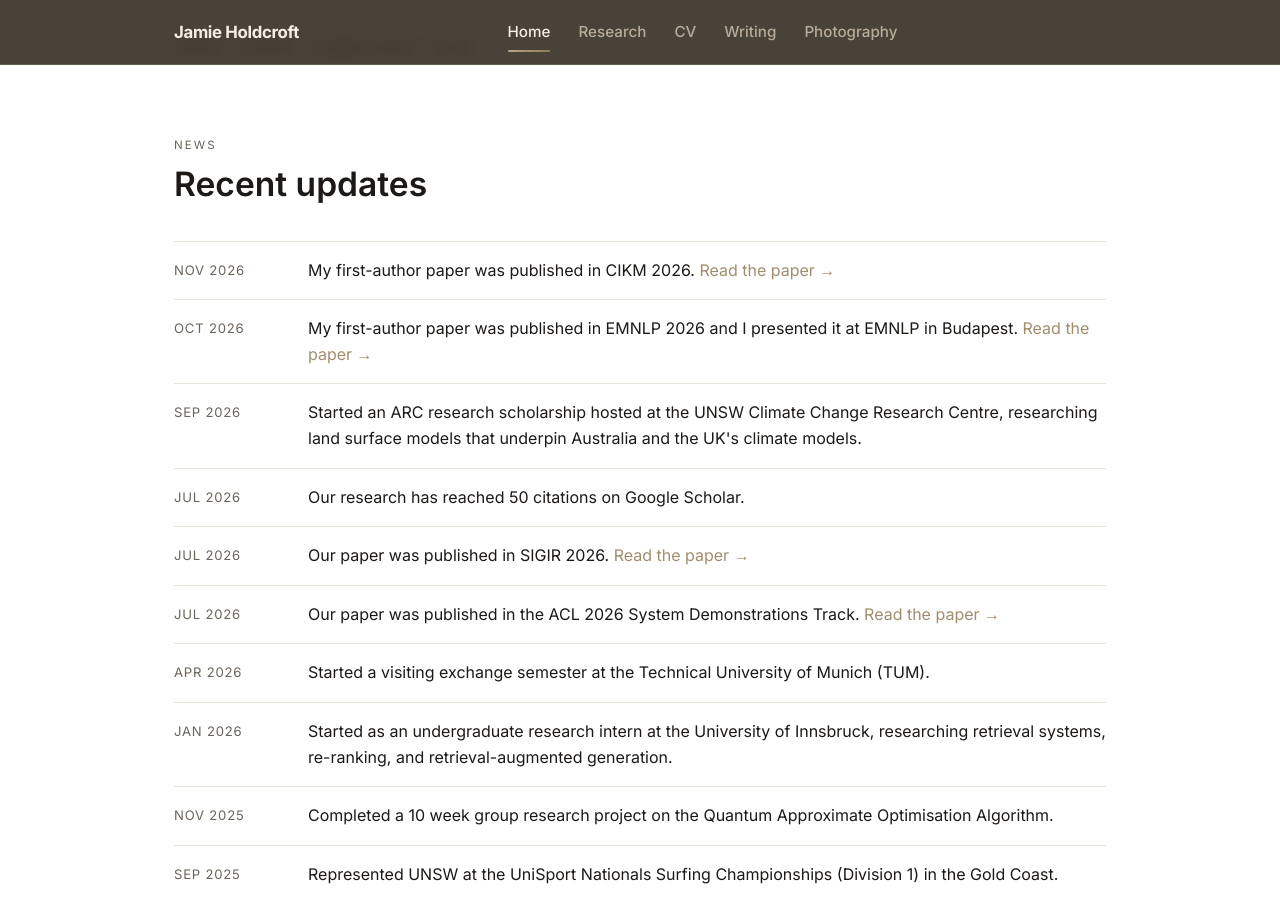
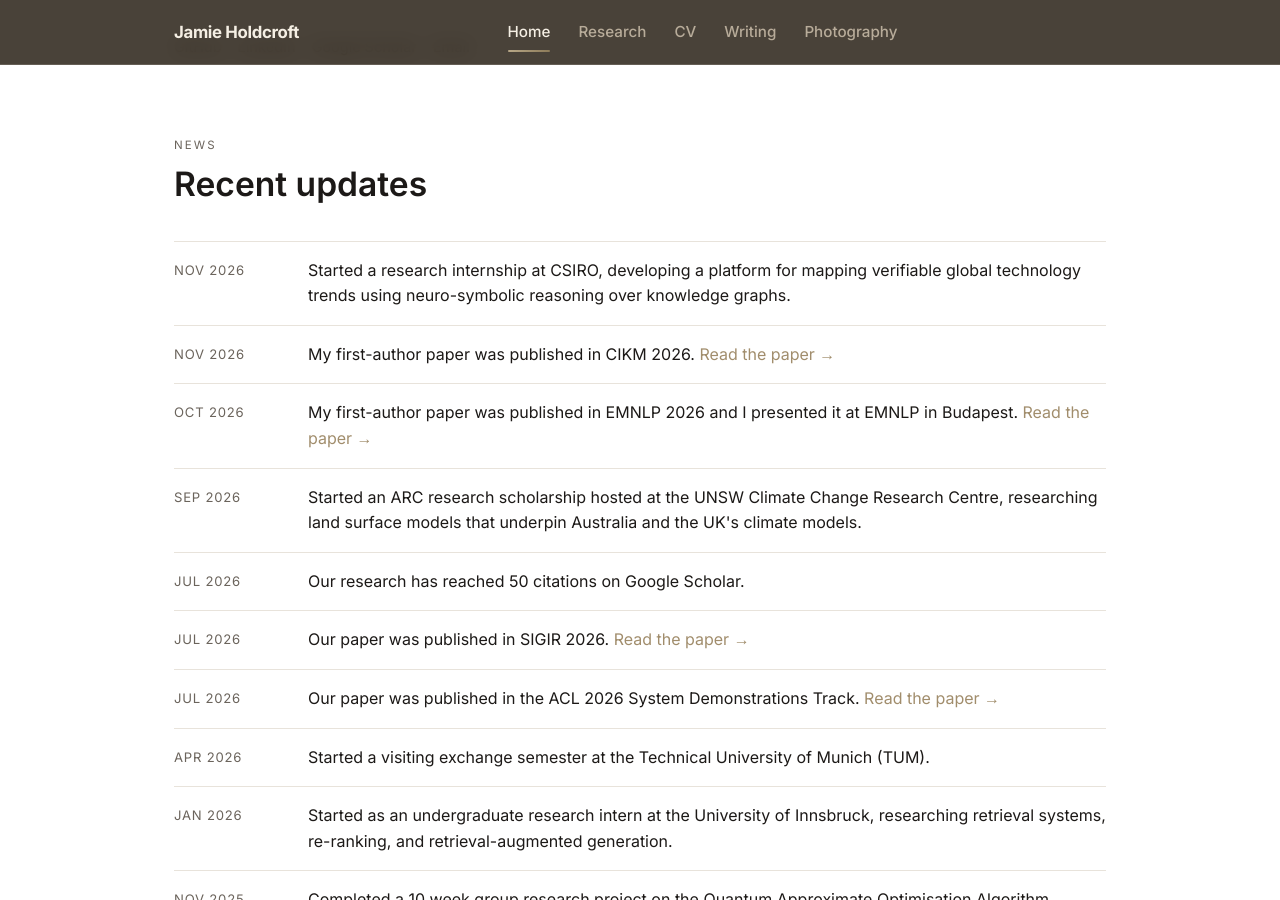
Before and after one commit to JamieHoldcroft/jamieholdcroft.github.io, a Jekyll site: the page built from index.html, in a window 1280 px wide and 900 px high, scrolled down 881 px. Built offline with Jekyll 4.4.1, drawn with Linux system fonts in a browser that asks for light colours.

Commit message:
Add news entry for research internship at CSIRO

```diff
--- a/_data/news.yml
+++ b/_data/news.yml
@@ -1,5 +1,8 @@
 # Add news announcements here — newest can go anywhere, they're sorted by date.
 # Each entry: a date, some text, and an optional link (+ optional link_text).
+
+- date: 2026-11-16
+  text: "Started a research internship at CSIRO, developing a platform for mapping verifiable global technology trends using neuro-symbolic reasoning over knowledge graphs."
 
 - date: 2026-11-06
   text: "My first-author paper was published in CIKM 2026."
@@ -12,7 +15,7 @@
   link_text: "Read the paper"
 
 - date: 2026-09-28
-  text: "Started an ARC research scholarship hosted at the UNSW Climate Change Research Centre, researching land surface models that underpin Australia and the UK's climate models. "
+  text: "Started an ARC research scholarship hosted at the UNSW Climate Change Research Centre, researching land surface models that underpin Australia and the UK's climate models."
 
 - date: 2026-07-20
   text: "Our research has reached 50 citations on Google Scholar."
```
